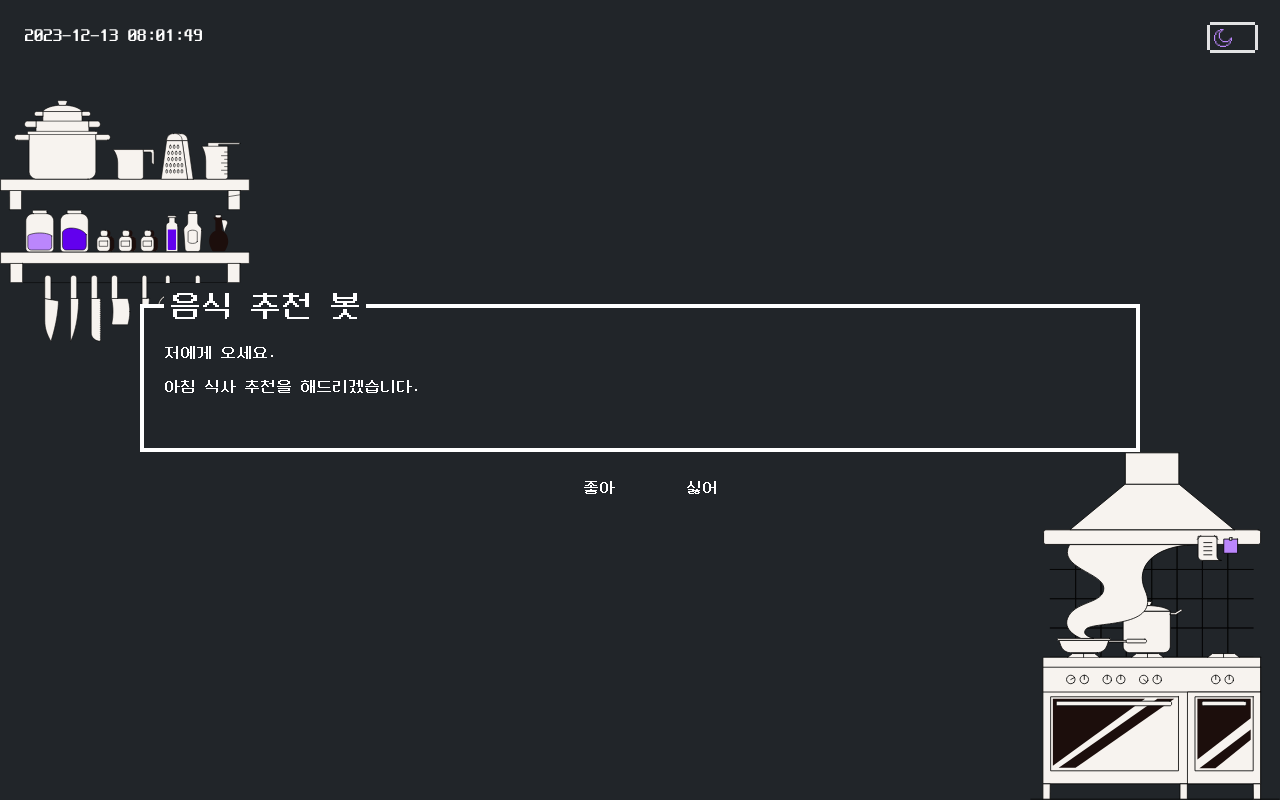
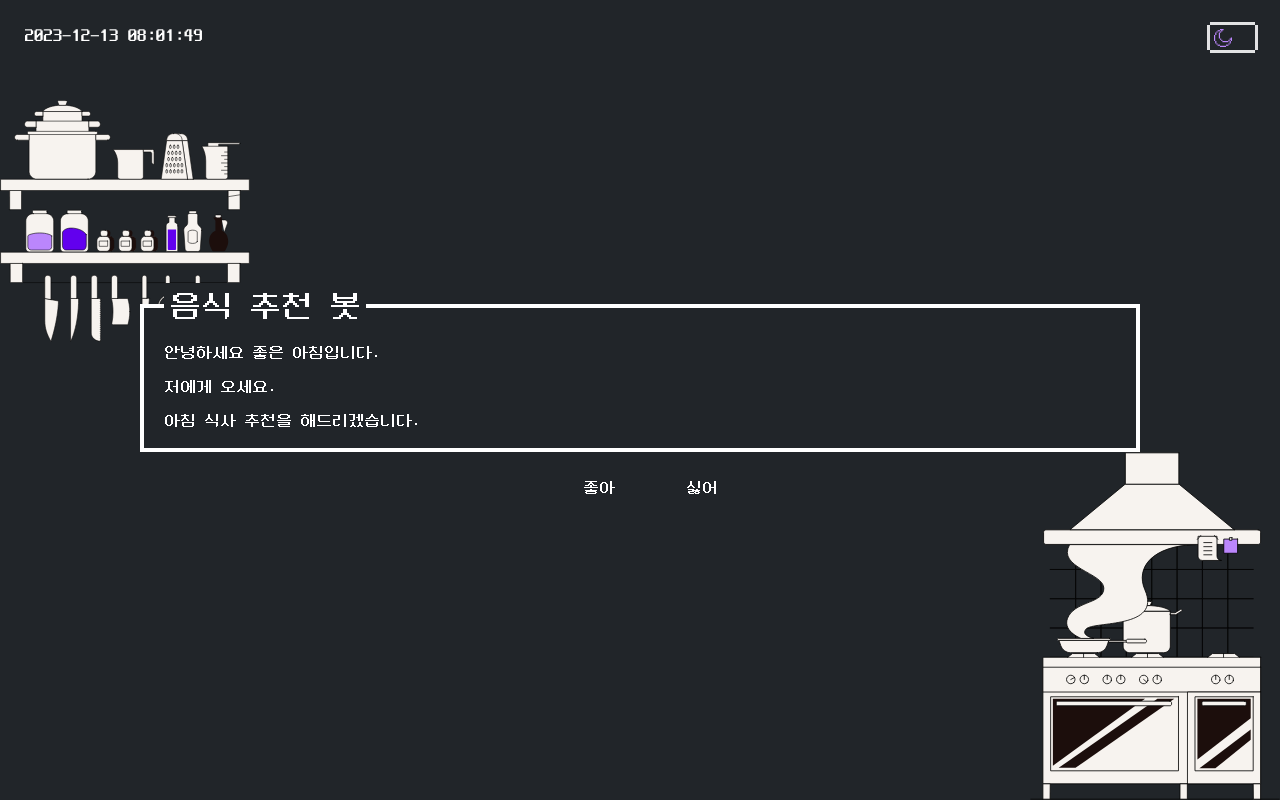
Before and after one commit to sangukO/dark-theme, a Vue app: page / in a window 1280 px wide. Built offline with nearby package versions, Linux system fonts and the light colour scheme; what vue-typed-js would draw is missing.

Commit message:
feat : 임시 복구, typed 라이브러리 해제

```diff
--- a/src/components/pages/home/Conversation.vue
+++ b/src/components/pages/home/Conversation.vue
@@ -7,6 +7,7 @@
     <!-- <vue-typed-js :strings="['First text', 'Second Text']">
       <p class="typing"></p>
     </vue-typed-js> -->
+    <p class="s1">{{ s1 }}</p>
     <p class="s2">{{ s2 }}</p>
     <p class="s3">{{ s3 }}</p>
   </div>
```
